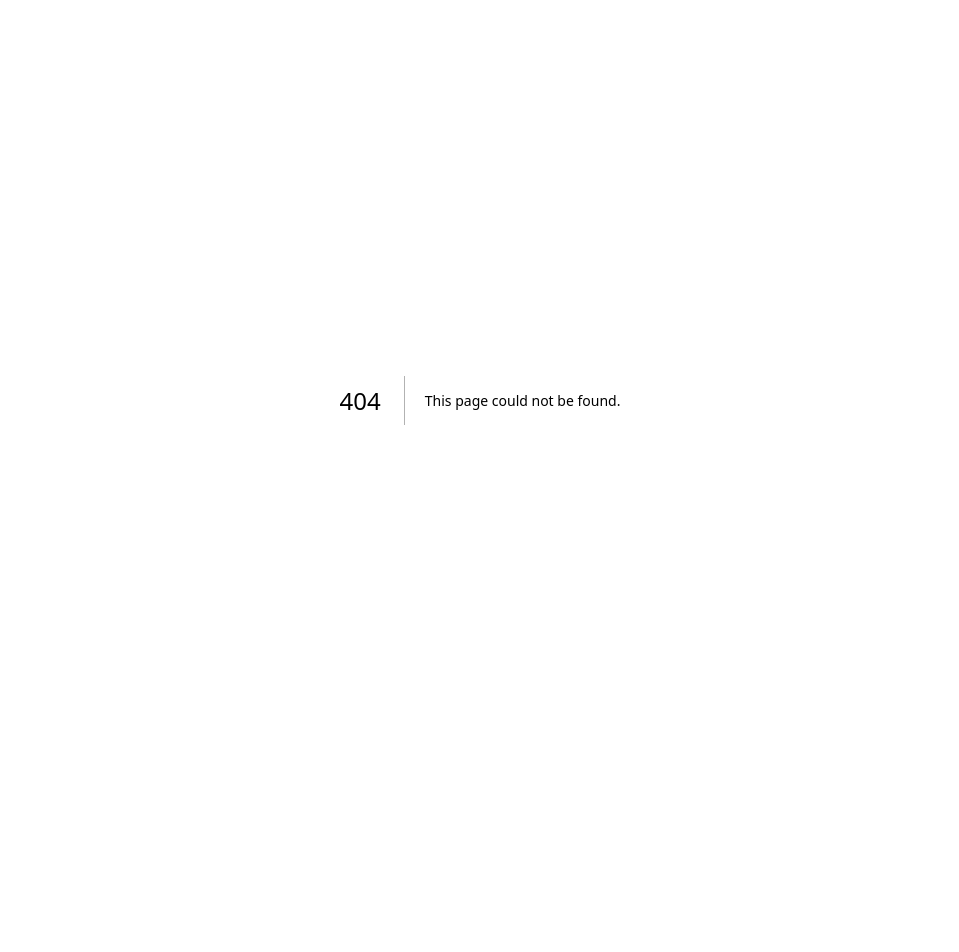
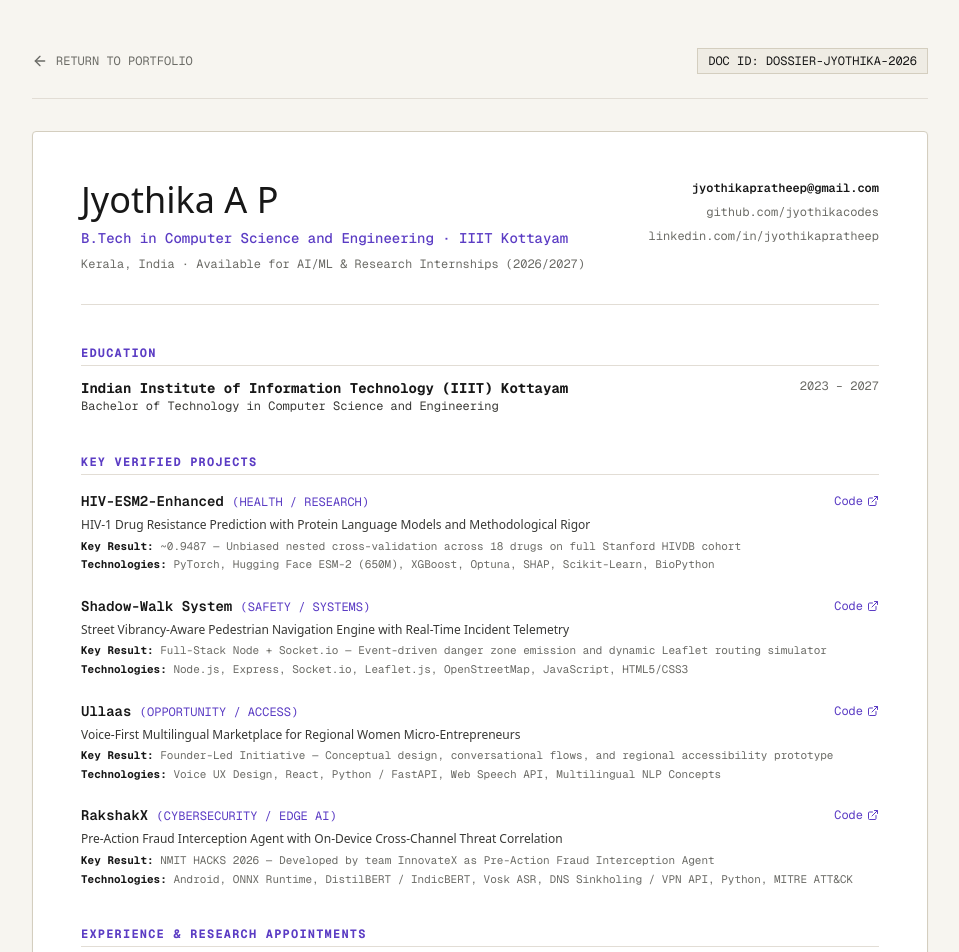
Before and after one commit to jyothikacodes/portfolio, a Next.js app: page /resume in a window 1280 px wide. Before the commit this address had no page. Shown: the top 952 px of the page, without its empty margins (160-1119 px from the left). Before the commit the page ends 800 px from the top, so only its background shows below. Built offline with nearby package versions, Linux system fonts and the light colour scheme.

Commit message:
feat(resume): generate verified standalone recruiter dossier page and PDF asset

```diff
--- /dev/null
+++ b/src/app/resume/page.tsx
@@ -0,0 +1,183 @@
+import React from "react";
+import Link from "next/link";
+import { ArrowLeft, Briefcase, Mail, Download, ExternalLink, ShieldCheck } from "lucide-react";
+import { PERSONAL_INFO, FLAGSHIP_PROJECTS, VERIFIED_SKILLS, TIMELINE_EXPERIENCE } from "@/data/portfolioData";
+
+export const metadata = {
+  title: "Recruiter Dossier — Jyothika A P",
+  description: "Official professional curriculum vitae & recruiter dossier for Jyothika A P (IIIT Kottayam).",
+};
+
+export default function ResumePage() {
+  return (
+    <div className="min-h-screen bg-[#F7F5F0] text-[#171717] py-12 px-4 sm:px-6 lg:px-8 font-sans">
+      <div className="max-w-4xl mx-auto space-y-8">
+        {/* Navigation back */}
+        <div className="flex items-center justify-between pb-6 border-b border-[#E2DDD5]">
+          <Link
+            href="/"
+            className="inline-flex items-center gap-2 text-xs font-mono text-[#6B6B66] hover:text-[#5B3CC4] transition-colors"
+          >
+            <ArrowLeft className="w-4 h-4" />
+            <span>RETURN TO PORTFOLIO</span>
+          </Link>
+          <span className="text-xs font-mono bg-[#EFECE4] px-2.5 py-1 border border-[#D4CEBF] text-[#171717]">
+            DOC ID: DOSSIER-JYOTHIKA-2026
+          </span>
+        </div>
+
+        {/* Dossier Document Container */}
+        <div className="bg-white p-8 sm:p-12 rounded-sm border border-[#D4CEBF] shadow-xs space-y-10">
+          {/* Header */}
+          <div className="flex flex-col sm:flex-row sm:items-start justify-between gap-6 pb-8 border-b border-[#E2DDD5]">
+            <div className="space-y-2">
+              <h1 className="font-serif text-3xl sm:text-4xl text-[#171717] font-normal">
+                {PERSONAL_INFO.name}
+              </h1>
+              <p className="text-sm font-mono text-[#5B3CC4] font-medium">
+                {PERSONAL_INFO.degree} · {PERSONAL_INFO.institution}
+              </p>
+              <p className="text-xs font-mono text-[#6B6B66]">
+                {PERSONAL_INFO.location} · Available for AI/ML &amp; Research Internships (2026/2027)
+              </p>
+            </div>
+
+            <div className="flex flex-col gap-2 text-xs font-mono sm:text-right">
+              <a
+                href={`mailto:${PERSONAL_INFO.email}`}
+                className="text-[#171717] hover:text-[#5B3CC4] font-semibold"
+              >
+                {PERSONAL_INFO.email}
+              </a>
+              <a
+                href={PERSONAL_INFO.github}
+                target="_blank"
+                rel="noreferrer"
+                className="text-[#6B6B66] hover:text-[#171717]"
+              >
+                github.com/jyothikacodes
+              </a>
+              <a
+                href={PERSONAL_INFO.linkedin}
+                target="_blank"
+                rel="noreferrer"
+                className="text-[#6B6B66] hover:text-[#171717]"
+              >
+                linkedin.com/in/jyothikapratheep
+              </a>
+            </div>
+          </div>
+
+          {/* Education */}
+          <div className="space-y-3">
+            <h2 className="text-xs font-mono uppercase tracking-widest text-[#5B3CC4] font-bold border-b border-[#E2DDD5] pb-1">
+              EDUCATION
+            </h2>
+            <div className="flex justify-between items-start text-xs font-mono">
+              <div>
+                <strong className="text-sm text-[#171717] block font-sans">
+                  Indian Institute of Information Technology (IIIT) Kottayam
+                </strong>
+                <span className="text-[#383835]">Bachelor of Technology in Computer Science and Engineering</span>
+              </div>
+              <span className="text-[#6B6B66]">2023 – 2027</span>
+            </div>
+          </div>
+
+          {/* Core Technical Projects */}
+          <div className="space-y-4">
+            <h2 className="text-xs font-mono uppercase tracking-widest text-[#5B3CC4] font-bold border-b border-[#E2DDD5] pb-1">
+              KEY VERIFIED PROJECTS
+            </h2>
+            <div className="space-y-6">
+              {FLAGSHIP_PROJECTS.map((proj) => (
+                <div key={proj.id} className="space-y-1 text-xs">
+                  <div className="flex justify-between items-center font-mono">
+                    <strong className="text-sm text-[#171717] font-sans font-semibold">
+                      {proj.title} <span className="text-xs font-mono text-[#5B3CC4] font-normal">({proj.category})</span>
+                    </strong>
+                    {proj.githubUrl && (
+                      <a
+                        href={proj.githubUrl}
+                        target="_blank"
+                        rel="noreferrer"
+                        className="text-[#5B3CC4] hover:underline inline-flex items-center gap-1 font-mono"
+                      >
+                        Code <ExternalLink className="w-3 h-3" />
+                      </a>
+                    )}
+                  </div>
+                  <p className="text-[#383835] leading-relaxed">
+                    {proj.tagline}
+                  </p>
+                  <p className="text-[#6B6B66] font-mono text-[11px]">
+                    <strong className="text-[#171717]">Key Result:</strong> {proj.evaluationAndResults[0]?.value} — {proj.evaluationAndResults[0]?.detail}
+                  </p>
+                  <p className="text-[#6B6B66] font-mono text-[11px]">
+                    <strong className="text-[#171717]">Technologies:</strong> {proj.technologies.join(", ")}
+                  </p>
+                </div>
+              ))}
+            </div>
+          </div>
+
+          {/* Research & Hackathons */}
+          <div className="space-y-4">
+            <h2 className="text-xs font-mono uppercase tracking-widest text-[#5B3CC4] font-bold border-b border-[#E2DDD5] pb-1">
+              EXPERIENCE &amp; RESEARCH APPOINTMENTS
+            </h2>
+            <div className="space-y-4 text-xs font-mono">
+              {TIMELINE_EXPERIENCE.map((exp) => (
+                <div key={exp.id} className="space-y-1">
+                  <div className="flex justify-between items-center">
+                    <strong className="text-sm text-[#171717] font-sans font-semibold">
+                      {exp.role} — <span className="text-[#5B3CC4] font-mono text-xs">{exp.organization}</span>
+                    </strong>
+                    <span className="text-[#6B6B66]">{exp.year}</span>
+                  </div>
+                  <p className="text-[#383835] font-sans text-xs">
+                    {exp.description}
+                  </p>
+                </div>
+              ))}
+            </div>
+          </div>
+
+          {/* Skills Matrix */}
+          <div className="space-y-3">
+            <h2 className="text-xs font-mono uppercase tracking-widest text-[#5B3CC4] font-bold border-b border-[#E2DDD5] pb-1">
+              TECHNICAL COMPETENCIES
+            </h2>
+            <div className="grid grid-cols-1 md:grid-cols-3 gap-4 text-xs font-mono">
+              <div>
+                <strong className="text-[#171717] block mb-1">AI / ML &amp; RESEARCH:</strong>
+                <p className="text-[#383835]">{VERIFIED_SKILLS.aiAndResearch.join(", ")}</p>
+              </div>
+              <div>
+                <strong className="text-[#171717] block mb-1">SYSTEMS &amp; WEB:</strong>
+                <p className="text-[#383835]">{VERIFIED_SKILLS.engineeringAndSystems.join(", ")}</p>
+              </div>
+              <div>
+                <strong className="text-[#171717] block mb-1">EMERGING &amp; SPECIALIZED:</strong>
+                <p className="text-[#383835]">{VERIFIED_SKILLS.emergingAndFoundations.join(", ")}</p>
+              </div>
+            </div>
+          </div>
+
+          {/* Action Footer */}
+          <div className="pt-6 border-t border-[#E2DDD5] flex flex-wrap items-center justify-between gap-4 text-xs font-mono">
+            <span className="text-[#6B6B66]">
+              To add your compiled resume PDF, place your file at <code className="bg-[#EFECE4] px-1 py-0.5 rounded">public/resume.pdf</code>.
+            </span>
+            <a
+              href={`mailto:${PERSONAL_INFO.email}?subject=Interview%20Request%20-%20Jyothika%20A%20P`}
+              className="px-4 py-2 bg-[#5B3CC4] text-white rounded-xs font-semibold hover:bg-[#4C30A8] transition-colors"
+            >
+              REQUEST INTERVIEW
+            </a>
+          </div>
+        </div>
+      </div>
+    </div>
+  );
+}
```
Also changed, not shown: 1 other file (tests, documents, lock files or other folders).
